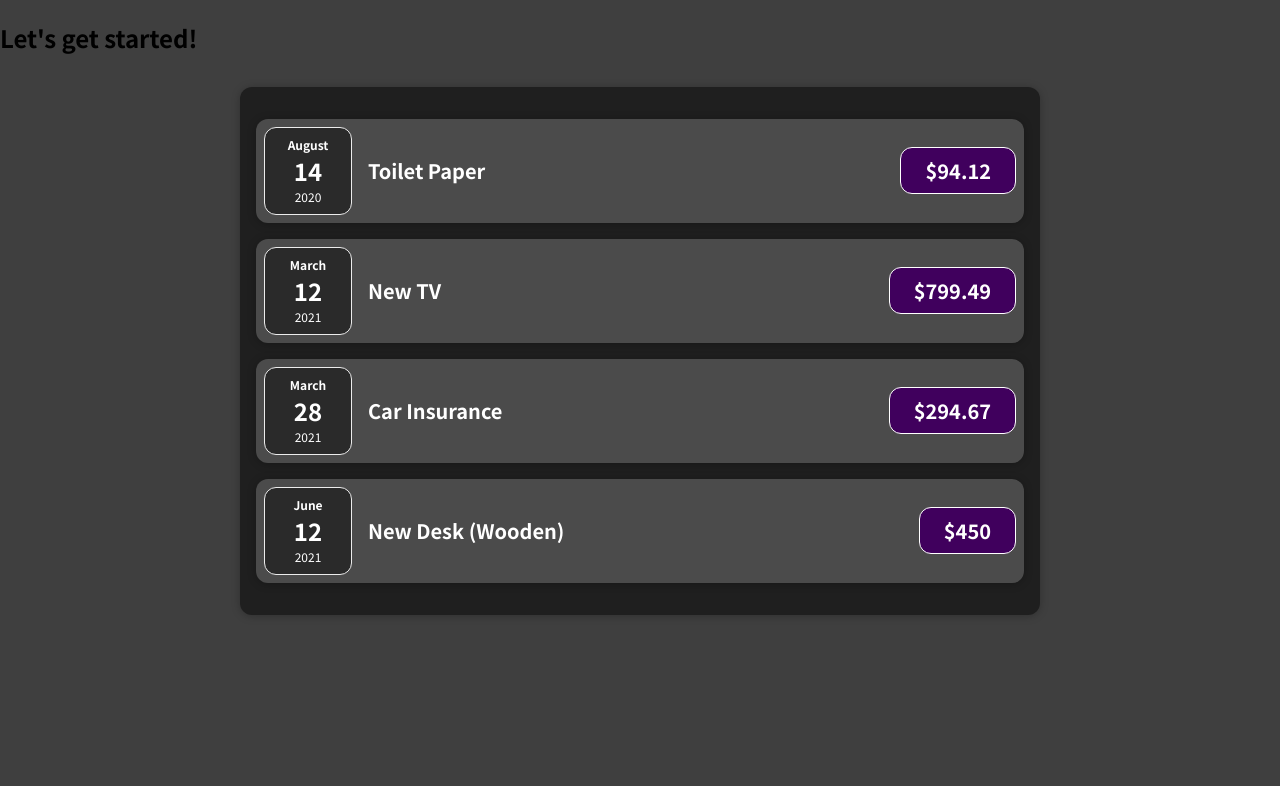
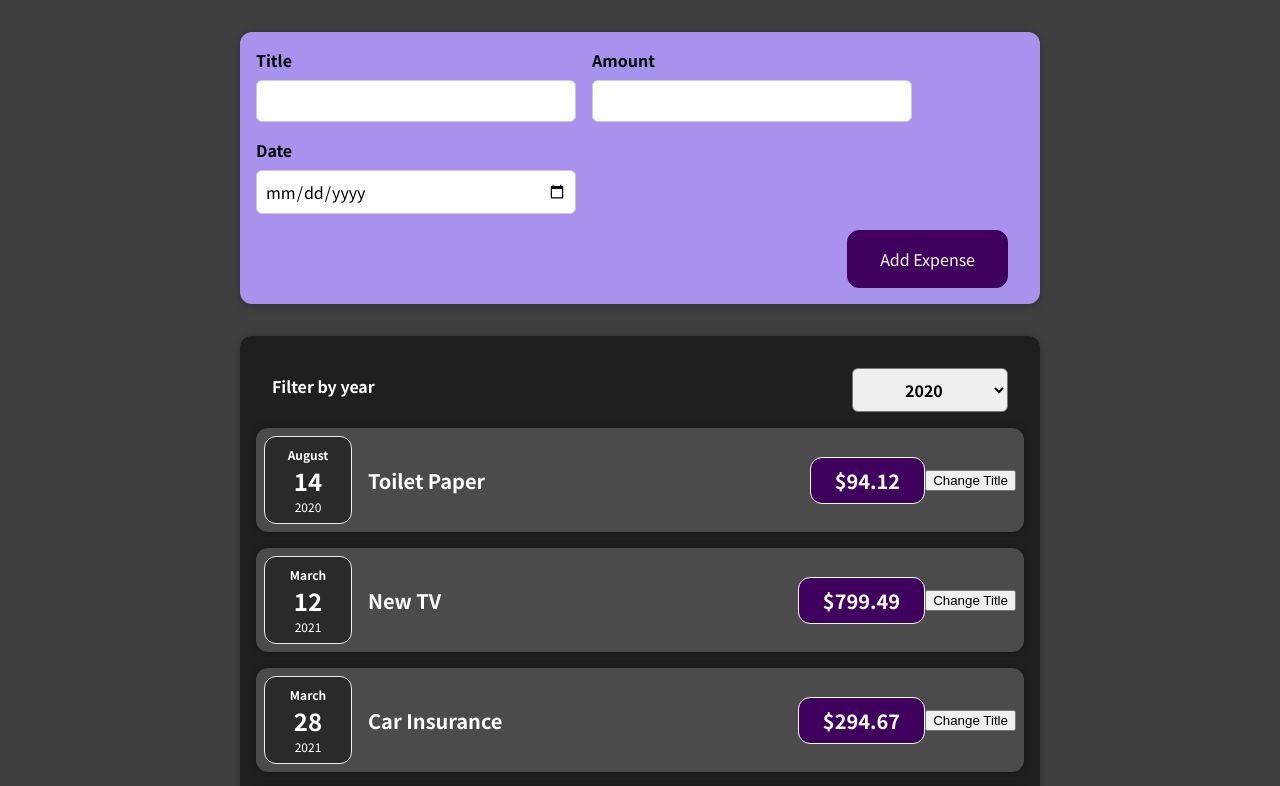
Before and after one commit to chadjones839/ExpenseApp, a React (Create React App) app: page / in a window 1280 px wide. Shown: the top 786 px of the page. Built offline with nearby package versions, Linux system fonts and the light colour scheme.

Commit message:
module 2 complete

```diff
--- a/src/App.jsx
+++ b/src/App.jsx
@@ -1,7 +1,9 @@
+import React, { useState } from 'react'
 import Expenses from './components/Expenses/Expenses';
+import NewExpense from './components/NewExpense/NewExpense';
 
 const App = () => {
-  const expenses = [
+  const [expenses, setExpenses] = useState([
     {
       id: '1',
       title: 'Toilet Paper',
@@ -26,11 +28,15 @@
       amount: 450,
       date: new Date(2021, 5, 12),
     },
-  ];
+  ]);
+
+  const addExpenseHandler = expense => {
+    console.log(expense)
+  }
 
   return (
     <div>
-      <h2>Let's get started!</h2>
+      <NewExpense onAddExpense ={addExpenseHandler} />
       <Expenses items={expenses}/>
     </div>
   );
--- /dev/null
+++ b/src/components/Expenses/ExpenseFilter.jsx
@@ -0,0 +1,24 @@
+import React from 'react';
+import './styles/ExpenseFilter.css';
+
+const ExpenseFilter = (props) => {
+  const filterChangeHandler = (e) => {
+    props.onFilterChange(e.target.value)
+  }
+
+  return (
+    <div className='expense-filter'>
+      <div className='expense-filter__control'>
+        <label>Filter by year</label>
+        <select value ={props.selected} onChange={filterChangeHandler}>
+          <option value='2022'>2022</option>
+          <option value='2021'>2021</option>
+          <option value='2020'>2020</option>
+          <option value='2019'>2019</option>
+        </select>
+      </div>
+    </div>
+  );
+};
+
+export default ExpenseFilter;
--- a/src/components/Expenses/ExpenseItem.jsx
+++ b/src/components/Expenses/ExpenseItem.jsx
@@ -1,18 +1,26 @@
+import React, { useState } from 'react';
 import ExpenseDate from './ExpenseDate'
 import Card from '../UI/Card'
 import './styles/ExpenseItem.css';
 
 
 const ExpenseItem = (props) => {
+  const [title, setTitle] = useState(props.title)
+
+  const titleClickHandler = () => {
+    setTitle('Updated')
+  }
+
   return (
     <Card className="expense-item">
       <ExpenseDate date={props.date} />
       <div className="expense-item__description">
-        <h2>{props.title}</h2>
+        <h2>{title}</h2>
         <div className="expense-item__price">
           ${props.amount}
         </div>
       </div>
+      <button onClick={titleClickHandler}>Change Title</button>
     </Card>
   )
 }
--- a/src/components/Expenses/Expenses.jsx
+++ b/src/components/Expenses/Expenses.jsx
@@ -1,9 +1,18 @@
+import React, { useState } from 'react'
 import ExpenseItem from './ExpenseItem';
+import ExpenseFilter from './ExpenseFilter';
 import './styles/Expenses.css'
 
 const Expenses = (props) => {
+  const [filteredYear, setFilteredYear] = useState('2020')
+
+  const filterChangeHandler = year => {
+    setFilteredYear(year)
+  }
   return (
+    <div>
       <div className="expenses">
+        <ExpenseFilter selected={filteredYear} onFilterChange={filterChangeHandler}/>
         <ExpenseItem
           title={props.items[0].title}
           amount={props.items[0].amount}
@@ -25,6 +34,7 @@
           date={props.items[3].date}>
         </ExpenseItem>
       </div>
+    </div>
   )
 }
 
--- /dev/null
+++ b/src/components/Expenses/styles/ExpenseFilter.css
@@ -0,0 +1,24 @@
+.expense-filter {
+  color: white;
+  padding: 0 1rem;
+}
+
+.expense-filter__control {
+  display: flex;
+  width: 100%;
+  align-items: center;
+  justify-content: space-between;
+  margin: 1rem 0;
+}
+
+.expense-filter label {
+  font-weight: bold;
+  margin-bottom: 0.5rem;
+}
+
+.expense-filter select {
+  font: inherit;
+  padding: 0.5rem 3rem;
+  font-weight: bold;
+  border-radius: 6px;
+}
--- /dev/null
+++ b/src/components/NewExpense/ExpenseForm.jsx
@@ -0,0 +1,90 @@
+import React,  { useState } from 'react';
+import './styles/ExpenseForm.css'
+
+const ExpenseForm = (props) => {
+  const [title, setTitle] = useState('');
+  const [amount, setAmount] = useState('');
+  const [date, setDate] = useState('');
+
+  /* SINGLE STATE*/
+  // const [userInput, setUserInput] = useState({
+  //   title: '',
+  //   amount: '',
+  //   date: ''
+  // })
+
+  const titleChangeHandler = (e) => {
+    setTitle(e.target.value)
+    /* SINGLE STATE CHANGE - this method may not always capture the latest state */
+    // setUserInput({
+    //   ...userInput,
+    //   title: e.target.value
+    // });
+
+    /* SINGLE STATE CHANGE - this method will always capture latest state */
+    // setUserInput((prevState) => {
+    //   return { ...prevState, title: e.target.value };
+    // })
+  }
+
+  const amountChangeHandler = (e) => {
+    setAmount(e.target.value)
+  }
+
+  const dateChangeHandler = (e) => {
+    setDate(e.target.value)
+  }
+
+  const submitHandler = (e) => {
+    e.preventDefault()
+
+    const expenseData = {
+      title: title,
+      amount: amount,
+      date: new Date(date)
+    }
+
+    props.onSaveExpenseData(expenseData)
+    setTitle('');
+    setAmount('');
+    setDate('');
+  }
+
+  // A button with a type "submit" is pressed inside a form, the form element emits the event
+  return (
+      <form onSubmit={submitHandler}>
+        <div className="new-expense__controls">
+          <div className="new-expense__control">
+            <label>Title</label>
+            <input
+              type="text"
+              value={title}
+              onChange={titleChangeHandler} />
+          </div>
+          <div className="new-expense__control">
+            <label>Amount</label>
+            <input
+              type="number"
+              value={amount}
+              min="0.01"
+              step="0.01"
+              onChange={amountChangeHandler} />
+          </div>
+          <div className="new-expense__control">
+            <label>Date</label>
+            <input
+              type="date"
+              value={date}
+              min="2019-01-01"
+              max="2022-12-31"
+              onChange={dateChangeHandler} />
+          </div>
+        </div>
+        <div className="new-expense__actions">
+          <button type="submit">Add Expense</button>
+        </div>
+      </form>
+  )
+}
+
+export default ExpenseForm;
--- /dev/null
+++ b/src/components/NewExpense/NewExpense.jsx
@@ -0,0 +1,21 @@
+import React from 'react';
+import ExpenseForm from './ExpenseForm'
+import './styles/NewExpense.css'
+
+const NewExpense = (props) => {
+  const saveExpenseDataHandler = (enteredExpenseData) => {
+    const expenseData = {
+      ...enteredExpenseData,
+      id: Math.random().toString()
+    }
+    props.onAddExpense(expenseData);
+  }
+
+  return (
+    <div className="new-expense">
+      <ExpenseForm onSaveExpenseData={saveExpenseDataHandler} />
+    </div>
+  )
+}
+
+export default NewExpense;
--- /dev/null
+++ b/src/components/NewExpense/styles/ExpenseForm.css
@@ -0,0 +1,26 @@
+.new-expense__controls {
+  display: flex;
+  flex-wrap: wrap;
+  gap: 1rem;
+  margin-bottom: 1rem;
+  text-align: left;
+}
+
+.new-expense__control label {
+  font-weight: bold;
+  margin-bottom: 0.5rem;
+  display: block;
+}
+
+.new-expense__control input {
+  font: inherit;
+  padding: 0.5rem;
+  border-radius: 6px;
+  border: 1px solid #ccc;
+  width: 20rem;
+  max-width: 100%;
+}
+
+.new-expense__actions {
+  text-align: right;
+}
--- /dev/null
+++ b/src/components/NewExpense/styles/NewExpense.css
@@ -0,0 +1,39 @@
+
+.new-expense {
+  background-color: #a892ee;
+  padding: 1rem;
+  margin: 2rem auto;
+  width: 50rem;
+  max-width: 95%;
+  border-radius: 12px;
+  text-align: center;
+  box-shadow: 0 1px 8px rgba(0, 0, 0, 0.25);
+}
+
+.new-expense button {
+  font: inherit;
+  cursor: pointer;
+  padding: 1rem 2rem;
+  border: 1px solid #40005d;
+  background-color: #40005d;
+  color: white;
+  border-radius: 12px;
+  margin-right: 1rem;
+}
+
+.new-expense button:hover,
+.new-expense button:active {
+  background-color: #510674;
+  border-color: #510674;
+}
+
+.new-expense button.alternative {
+  color: #220131;
+  border-color: transparent;
+  background-color: transparent;
+}
+
+.new-expense button.alternative:hover,
+.new-expense button.alternative:active {
+  background-color: #ddb3f8;
+}
```
Lines whose indentation alone changed are shown as unchanged.
